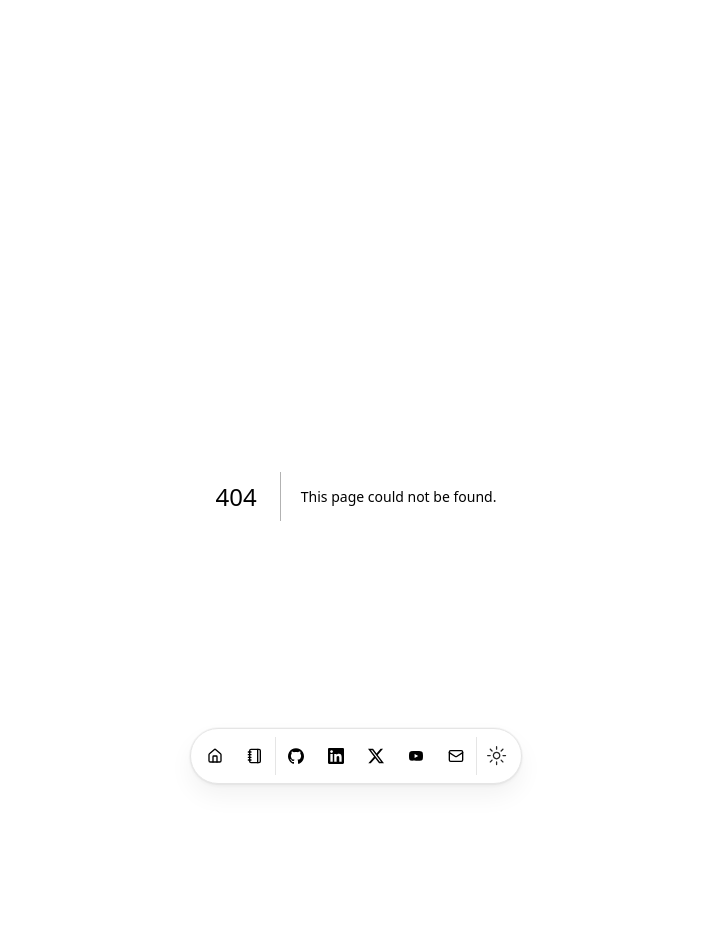
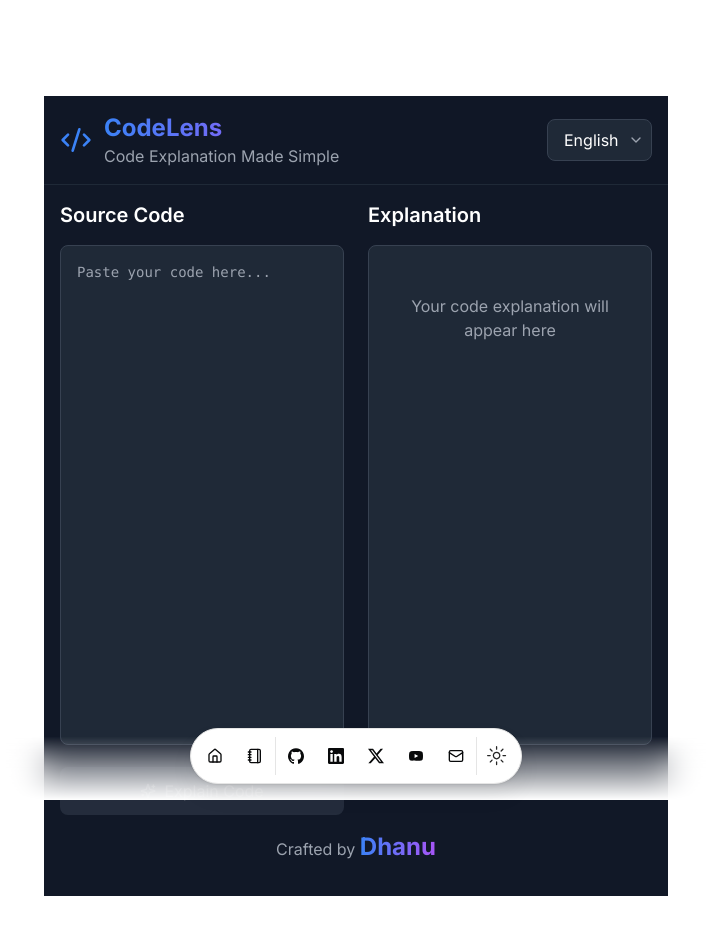
Before and after one commit to dhanushk-offl/dhanu, a Next.js app: page /linelens in a window 1280 px wide. Before the commit this address had no page. Shown: the top 934 px of the page, without its empty margins (284-995 px from the left). Built offline with nearby package versions, Linux system fonts and the light colour scheme.

Commit message:
Launching new LineLens ✨

```diff
--- /dev/null
+++ b/src/app/linelens/page.tsx
@@ -0,0 +1,253 @@
+"use client";
+import React, { useState } from 'react';
+import { Sparkles, ChevronDown, Copy, Check, Code2, Loader } from 'lucide-react';
+import ReactMarkdown from 'react-markdown';
+
+export default function CodeExplainer() {
+  // State management
+  const [code, setCode] = useState('');
+  const [language, setLanguage] = useState('english');
+  const [explanation, setExplanation] = useState('');
+  const [isLoading, setIsLoading] = useState(false);
+  const [copied, setCopied] = useState(false);
+  const [error, setError] = useState<string | null>(null);
+
+  // Language options
+  const languages = [
+    { id: 'english', name: 'English' },
+    { id: 'tamil', name: 'Tamil' },
+    { id: 'hindi', name: 'Hindi' },
+    { id: 'telugu', name: 'Telugu' },
+  ];
+
+  // Main function to handle code explanation
+  const handleExplain = async () => {
+    if (!code.trim()) return;
+
+    setIsLoading(true);
+    setError(null);
+
+    try {
+      const response = await fetch(`https://genai-tools.skcript.com/api/ullam`, {
+        method: 'POST',
+        headers: {
+          'Content-Type': 'application/json',
+        },
+        body: JSON.stringify({
+          message: `Please provide a detailed line-by-line explanation of the following code in ${language}, covering its functionality, logic, and purpose. Explain it like a friendly coding buddy who speaks ${language}. Make it fun, point out any bugs, suggest improvements, and wrap up with helpful tips. Act like a supportive friend! ${code}`,
+          history: [],
+        }),
+      });
+
+      if (!response.ok) {
+        const errorText = await response.text();
+        throw new Error(`HTTP error! status: ${response.status}, message: ${errorText}`);
+      }
+
+      const data = await response.json();
+
+      // Validate response data
+      if (!data || !data.response) {
+        throw new Error('Invalid response format from API');
+      }
+
+      const explanationText = typeof data.response === 'string'
+        ? data.response
+        : JSON.stringify(data.response);
+
+      setExplanation(explanationText);
+    } catch (error) {
+      console.error('Error fetching response:', error);
+      setError('Oops! An error occurred. Please try again.');
+      setExplanation('');
+    } finally {
+      setIsLoading(false);
+    }
+  };
+
+  // Function to handle copying explanation to clipboard
+  const copyToClipboard = async () => {
+    try {
+      await navigator.clipboard.writeText(explanation);
+      setCopied(true);
+      setTimeout(() => setCopied(false), 2000);
+    } catch (err) {
+      console.error('Failed to copy:', err);
+      setError('Failed to copy to clipboard');
+    }
+  };
+
+  // Clear function to reset the form
+  const handleClear = () => {
+    setCode('');
+    setExplanation('');
+    setError(null);
+  };
+
+ // Function to safely parse and render HTML
+const parseHTML = (html: string) => {
+  const div = document.createElement('div');
+  div.innerHTML = html;
+
+  // Sanitize and convert the HTML elements to React elements
+  const traverseNodes = (node: Node): React.ReactNode => {
+    if (node.nodeType === Node.TEXT_NODE) {
+      return node.textContent;
+    }
+
+    if (node.nodeType === Node.ELEMENT_NODE) {
+      const element = node as HTMLElement;
+      const props: { [key: string]: any } = {};
+
+      // Handle attributes, converting 'class' to 'className'
+      Array.from(element.attributes).forEach(attr => {
+        props[attr.name === 'class' ? 'className' : attr.name] = attr.value;
+      });
+
+      const children = Array.from(element.childNodes).map(traverseNodes);
+
+      return React.createElement(element.tagName.toLowerCase(), props, ...children);
+    }
+
+    return null;
+  };
+
+  return traverseNodes(div);
+};
+
+
+  // Render component
+  return (
+    <div className="min-h-screen bg-gray-900 text-white">
+      {/* Header */}
+      <header className="border-b border-gray-800 sticky top-0 z-10 backdrop-blur-md bg-opacity-80 bg-gray-900">
+        <div className="container mx-auto p-4">
+          <div className="flex items-center justify-between">
+            <div className="flex items-center gap-3">
+              <Code2 className="w-8 h-8 text-blue-500" />
+              <div>
+                <h1 className="text-2xl font-bold bg-gradient-to-r from-blue-500 to-purple-500 bg-clip-text text-transparent">
+                  CodeLens
+                </h1>
+                <p className="text-gray-400">
+                  Code Explanation Made Simple
+                </p>
+
+              </div>
+            </div>
+
+            {/* Language Selector */}
+            <div className="flex items-center gap-4">
+              <div className="relative">
+                <select
+                  value={language}
+                  onChange={(e) => setLanguage(e.target.value)}
+                  className="appearance-none rounded-lg px-4 py-2 pr-8 bg-gray-800 border-gray-700 focus:border-blue-500 border focus:outline-none transition-colors"
+                >
+                  {languages.map((lang) => (
+                    <option key={lang.id} value={lang.id}>
+                      {lang.name}
+                    </option>
+                  ))}
+                </select>
+                <ChevronDown className="absolute right-2 top-1/2 transform -translate-y-1/2 text-gray-400 pointer-events-none w-4 h-4" />
+              </div>
+            </div>
+          </div>
+        </div>
+      </header>
+
+      {/* Main Content */}
+      <main className="container mx-auto p-4">
+        <div className="grid grid-cols-1 lg:grid-cols-2 gap-6">
+          {/* Input Section */}
+          <div className="space-y-4">
+            <div className="flex items-center justify-between">
+              <h2 className="text-xl font-semibold">Source Code</h2>
+              {code && (
+                <button
+                  onClick={handleClear}
+                  className="text-sm text-gray-400 hover:text-white transition-colors"
+                >
+                  Clear
+                </button>
+              )}
+            </div>
+
+            <textarea
+              value={code}
+              onChange={(e) => setCode(e.target.value)}
+              placeholder="Paste your code here..."
+              className="relative w-full h-[calc(100vh-300px)] p-4 font-mono text-sm rounded-lg bg-gray-800 border-gray-700 focus:border-blue-500 border focus:outline-none transition-colors resize-none"
+            />
+
+            <button
+              onClick={handleExplain}
+              disabled={isLoading || !code.trim()}
+              className={`w-full rounded-lg px-4 py-3 flex items-center justify-center gap-2 transition-all duration-300 ${
+                isLoading || !code.trim()
+                  ? 'bg-gray-700 cursor-not-allowed opacity-50'
+                  : 'bg-gradient-to-r from-blue-500 to-purple-500 hover:opacity-90'
+              }`}
+            >
+              {isLoading ? (
+                <Loader className="w-4 h-4 animate-spin" />
+              ) : (
+                <Sparkles className="w-4 h-4" />
+              )}
+              {isLoading ? 'Analyzing...' : 'Explain Code'}
+            </button>
+          </div>
+
+          {/* Output Section */}
+          <div className="space-y-4">
+            <div className="flex items-center justify-between">
+              <h2 className="text-xl font-semibold">Explanation</h2>
+              {explanation && (
+                <button
+                  onClick={copyToClipboard}
+                  className="flex items-center gap-1 text-gray-400 hover:text-white transition-colors"
+                >
+                  {copied ? (
+                    <Check className="w-4 h-4" />
+                  ) : (
+                    <Copy className="w-4 h-4" />
+                  )}
+                  {copied ? 'Copied!' : 'Copy'}
+                </button>
+              )}
+            </div>
+
+            <div className="relative h-[calc(100vh-300px)] rounded-lg p-4 overflow-auto bg-gray-800 border-gray-700 border">
+              {error && (
+                <div className="text-red-400 mb-4 p-2 rounded bg-red-900/20 border border-red-900">
+                  {error}
+                </div>
+              )}
+
+              {explanation ? (
+                // Determine if the explanation is HTML or Markdown and render accordingly
+                <div>
+                  {explanation.startsWith('<') ? (
+                    parseHTML(explanation)
+                  ) : (
+                    <ReactMarkdown className="prose prose-invert max-w-none">
+                      {explanation}
+                    </ReactMarkdown>
+                  )}
+                </div>
+              ) : (
+                <div className="text-center mt-8 text-gray-400">
+                  Your code explanation will appear here
+                </div>
+              )}
+            </div>
+          </div>
+        </div>
+      </main>
+      <p className="text-gray-400 text-center">
+                  Crafted by <a href="/" target="_blank" rel="noopener noreferrer" className='text-2xl font-bold bg-gradient-to-r from-blue-500 to-purple-500 bg-clip-text text-transparent'>Dhanu</a>
+                </p>
+    </div>
+  );
+}
--- a/src/app/page.tsx
+++ b/src/app/page.tsx
@@ -20,7 +20,9 @@ const BLUR_FADE_DELAY = 0.04;
 const DynamicKaipullaAi = dynamic(() => import('@/app/kaipulla_ai/page'), {
   ssr: false,
 });
-
+const LineLens = dynamic(() => import('@/app/linelens/page'), {
+  ssr: false,
+});
 export default function Page() {
   const [showKaipullaAi, setShowKaipullaAi] = useState(false);
 
@@ -33,6 +35,18 @@ export default function Page() {
 
   if (showKaipullaAi) {
     return <DynamicKaipullaAi />;
+  }
+  const [showLineLens, setShowLineLens] = useState(false);
+
+  useEffect(() => {
+    // Check if the current path is /linelens
+    if (window.location.pathname === '/linelens') {
+      setShowLineLens(true);
+    }
+  }, []);
+
+  if (showLineLens) {
+    return <LineLens />;
   }
 
   return (
```
